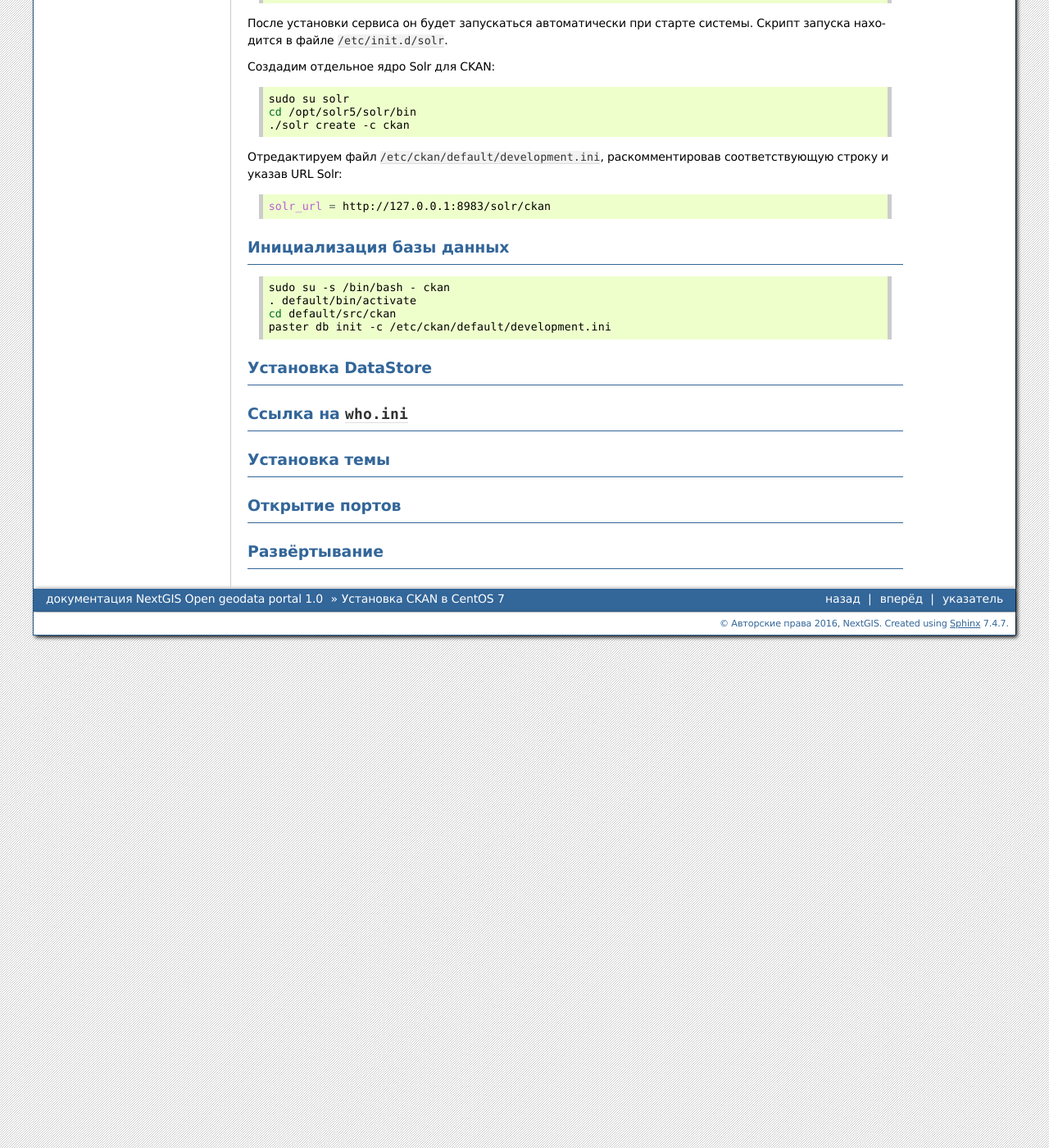
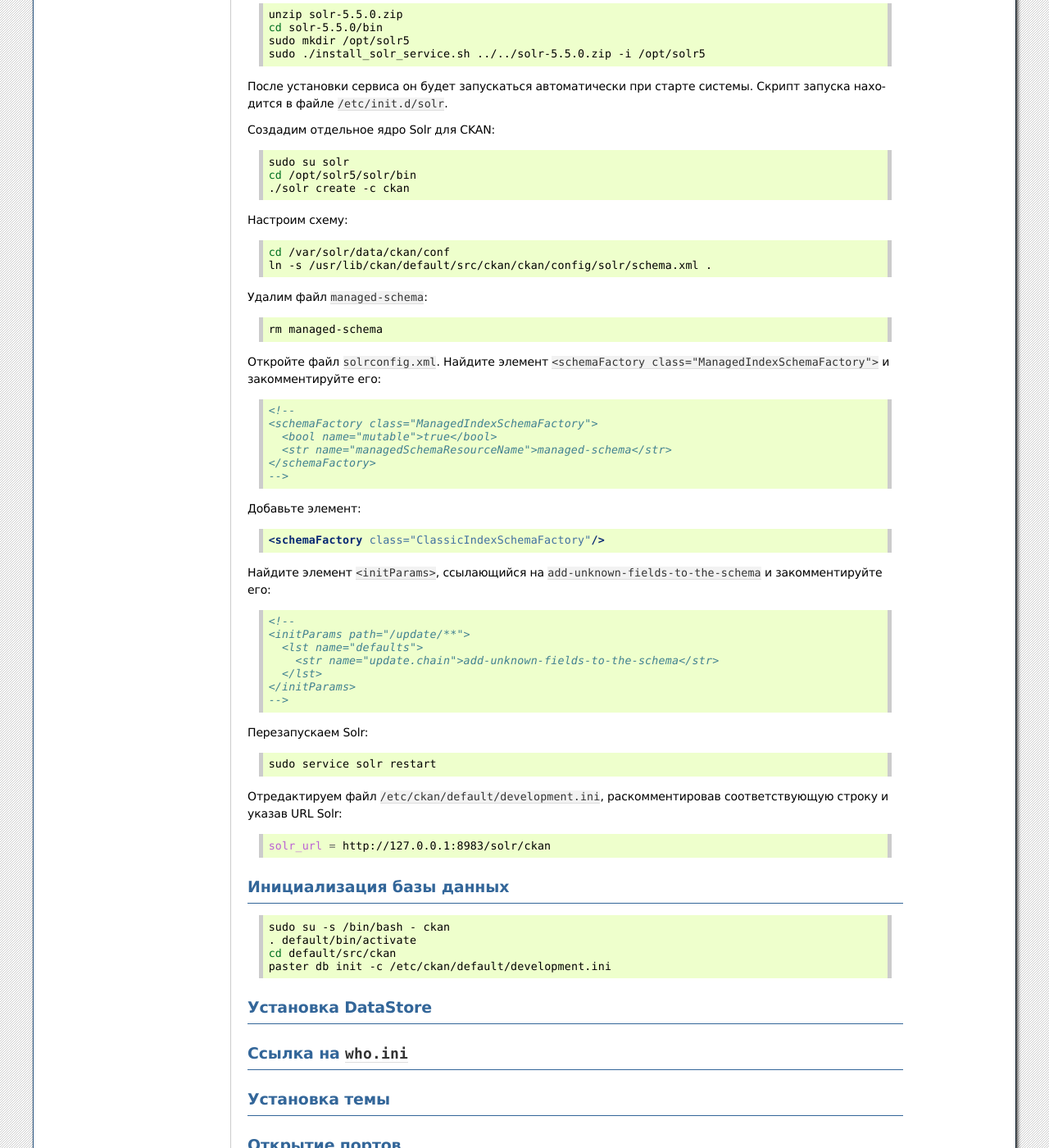
Before and after one commit to nextgis/docs_ogportal, a Sphinx documentation site: the page built from source/install.rst, in a window 1280 px wide and 1400 px high, scrolled down 2320 px. Shown: the whole window at 82% size. Built offline with Sphinx 7.4.7, drawn with Linux system fonts in a browser that asks for light colours; formulas are drawn with MathJax 3; some of the changed text lies outside the part shown.

Commit message:
Использование schema.xml вместо managed-schema в Solr5

```diff
--- a/source/install.rst
+++ b/source/install.rst
@@ -122,6 +122,12 @@
    Предполагается, что CKAN и PostgreSQL установлены на одном хосте.
    Если это не так, то потребуется дополнительная настройка PostgreSQL.
 
+Не забудьте перезапустить PostgreSQL:
+
+.. code:: bash
+
+    systemctl restart postgresql
+
 
 Создание конфигурационного файла CKAN
 -------------------------------------
@@ -180,7 +186,56 @@
     cd /opt/solr5/solr/bin
     ./solr create -c ckan
 
-.. TODO: Настройка схемы CKAN.
+Настроим схему:
+
+.. code:: bash
+
+    cd /var/solr/data/ckan/conf
+    ln -s /usr/lib/ckan/default/src/ckan/ckan/config/solr/schema.xml .
+
+Удалим файл ``managed-schema``:
+
+.. code:: bash
+
+    rm managed-schema
+
+Откройте файл ``solrconfig.xml``. Найдите элемент
+``<schemaFactory class="ManagedIndexSchemaFactory">``
+и закомментируйте его:
+
+.. code:: xml
+
+    <!--
+    <schemaFactory class="ManagedIndexSchemaFactory">
+      <bool name="mutable">true</bool>
+      <str name="managedSchemaResourceName">managed-schema</str>
+    </schemaFactory>
+    -->
+
+Добавьте элемент:
+
+.. code:: xml
+
+    <schemaFactory class="ClassicIndexSchemaFactory"/>
+
+Найдите элемент ``<initParams>``, ссылающийся на
+``add-unknown-fields-to-the-schema`` и закомментируйте его:
+
+.. code:: xml
+
+    <!--
+    <initParams path="/update/**">
+      <lst name="defaults">
+        <str name="update.chain">add-unknown-fields-to-the-schema</str>
+      </lst>
+    </initParams>
+    -->
+
+Перезапускаем Solr:
+
+.. code:: bash
+
+    sudo service solr restart
 
 Отредактируем файл ``/etc/ckan/default/development.ini``, раскомментировав
 соответствующую строку и указав URL Solr:
```
